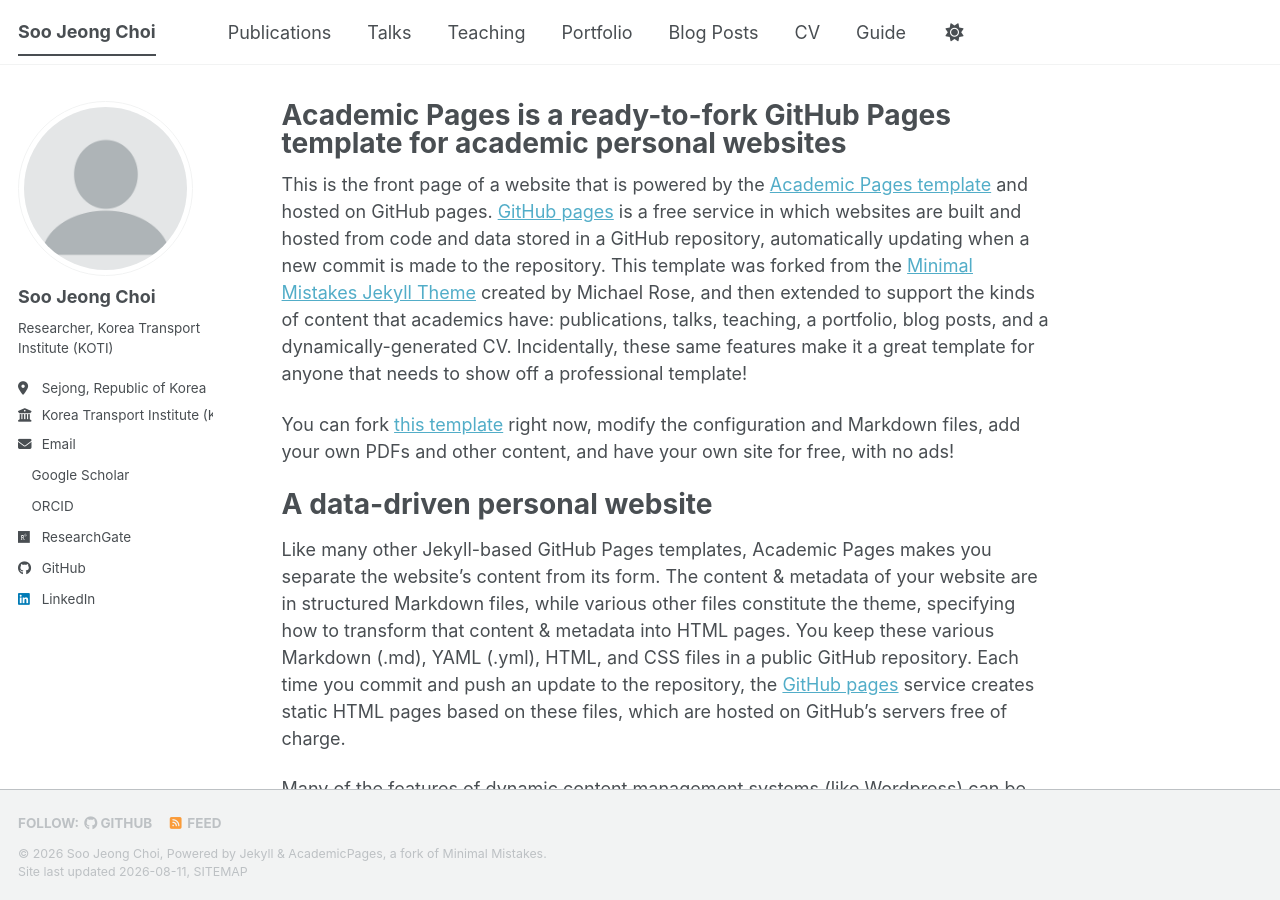
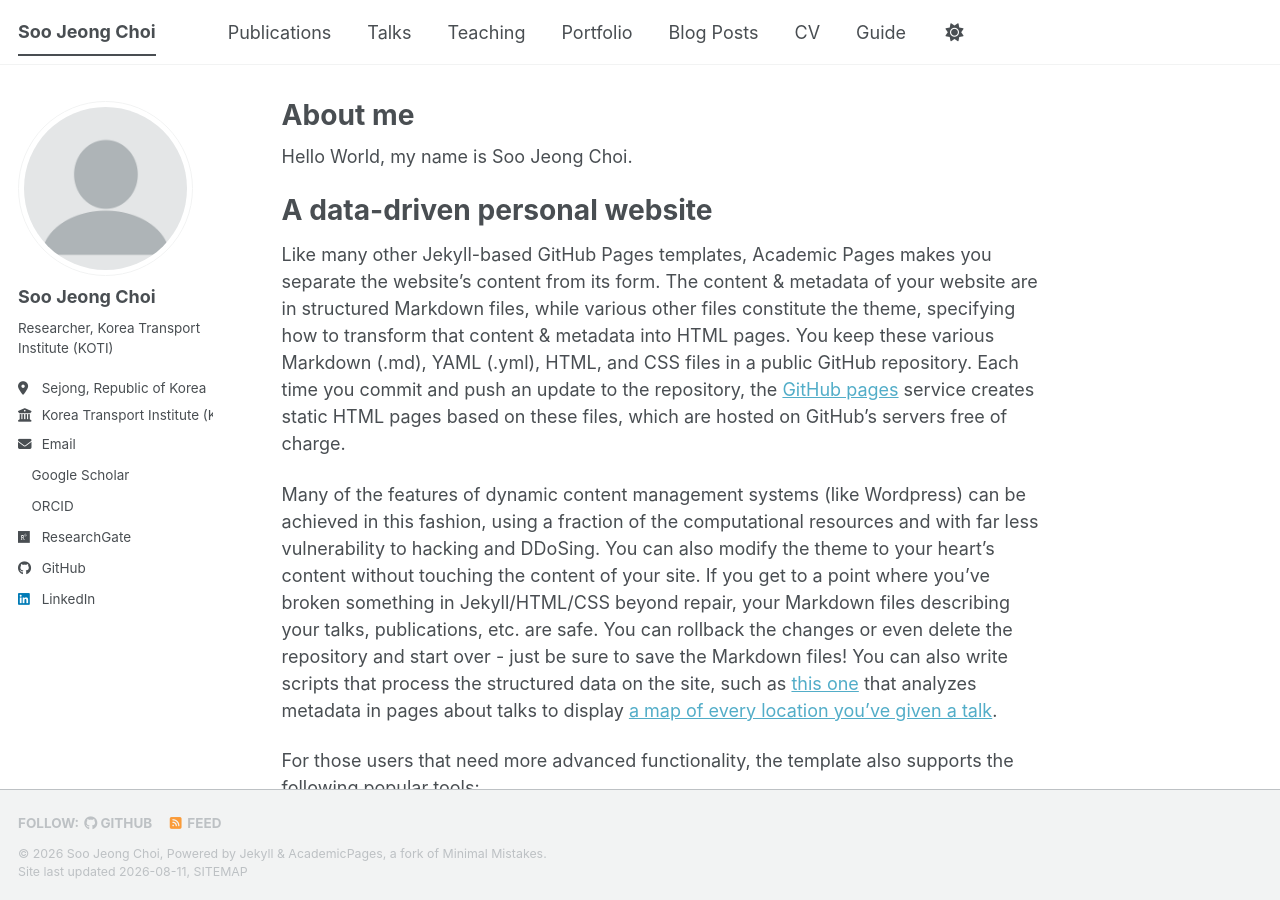
Before and after one commit to soojeongchoi21/soojeongchoi.github.io, a Jekyll site: the page built from _pages/about.md, in a window 1280 px wide and 900 px high. Built offline with Jekyll 4.4.1, drawn with Linux system fonts in a browser that asks for light colours; a style sheet for code colours, icons or effects is not loaded.

Commit message:
Update about.md
Update (260811)

```diff
--- a/_pages/about.md
+++ b/_pages/about.md
@@ -1,15 +1,13 @@
 ---
 permalink: /
-title: "Academic Pages is a ready-to-fork GitHub Pages template for academic personal websites"
+title: "About me"
 author_profile: true
 redirect_from:
   - /about/
   - /about.html
 ---
 
-This is the front page of a website that is powered by the [Academic Pages template](https://github.com/academicpages/academicpages.github.io) and hosted on GitHub pages. [GitHub pages](https://pages.github.com) is a free service in which websites are built and hosted from code and data stored in a GitHub repository, automatically updating when a new commit is made to the repository. This template was forked from the [Minimal Mistakes Jekyll Theme](https://mmistakes.github.io/minimal-mistakes/) created by Michael Rose, and then extended to support the kinds of content that academics have: publications, talks, teaching, a portfolio, blog posts, and a dynamically-generated CV. Incidentally, these same features make it a great template for anyone that needs to show off a professional template!
-
- You can fork [this template](https://github.com/academicpages/academicpages.github.io) right now, modify the configuration and Markdown files, add your own PDFs and other content, and have your own site for free, with no ads!
+Hello World, my name is Soo Jeong Choi.
 
 A data-driven personal website
 ======
```
